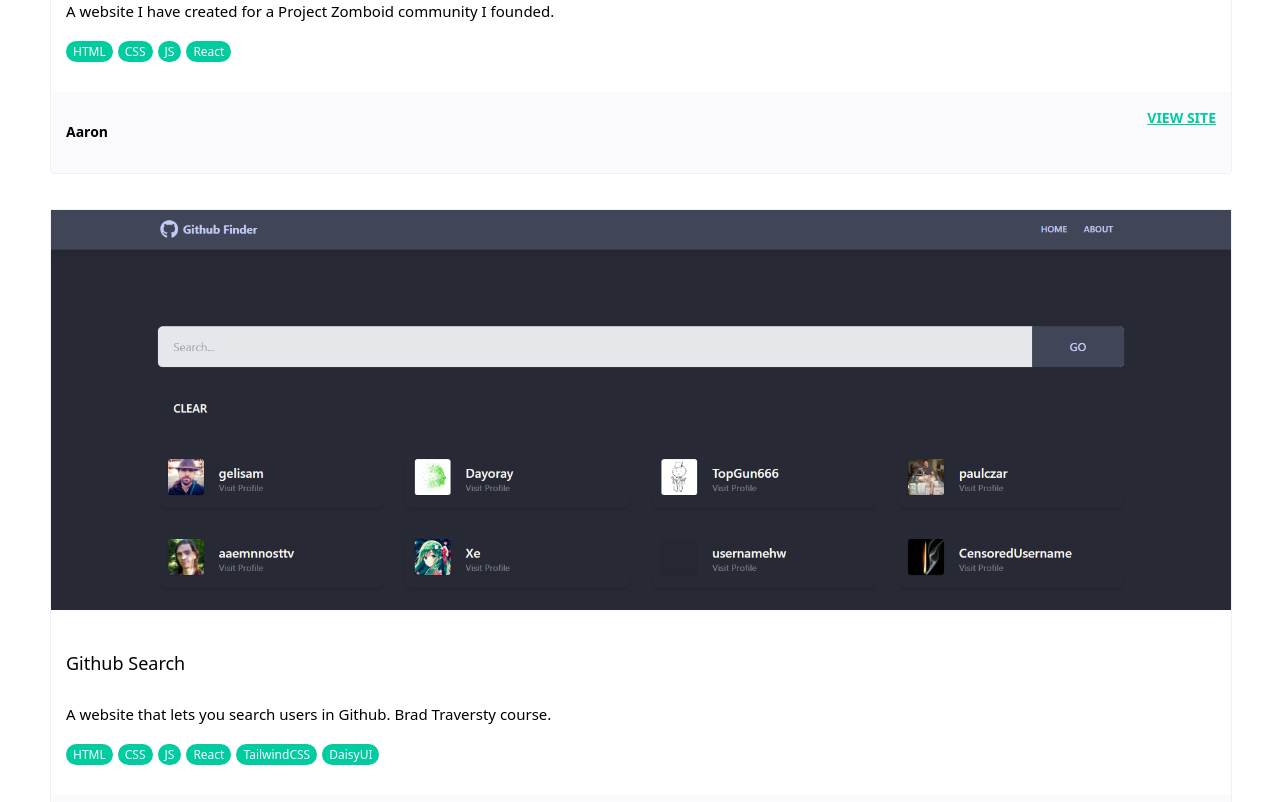
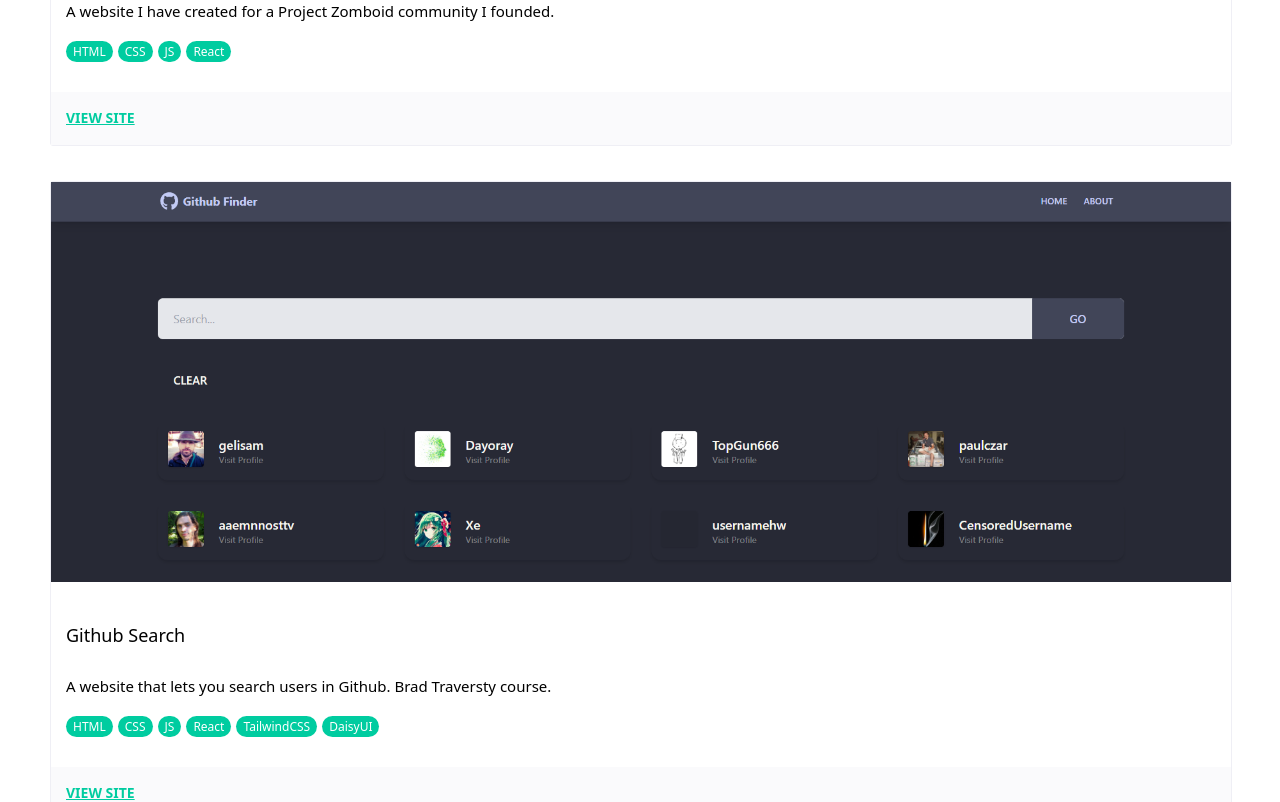
Before and after one commit to ddastardly91/portfolio, a Vue app: page / in a window 1280 px wide. Shown: the part 1400-2202 px from the top of the page. Built offline with nearby package versions, Linux system fonts and the light colour scheme; no server answers; the database is empty; the HTML template or start-up script is replaced by a standard one.

Commit message:
UPDATED: post component css

```diff
--- a/src/components/Post.vue
+++ b/src/components/Post.vue
@@ -18,7 +18,7 @@
          </p>
       </div>
       <div class="post-details">
-         <p><strong>Aaron</strong></p>
+         <p v-if="post.created_at"><strong>Posted by Aaron</strong></p>
 
          <p v-if="post.created_at">
             {{ new Date(post.created_at).toLocaleDateString() }}
```
